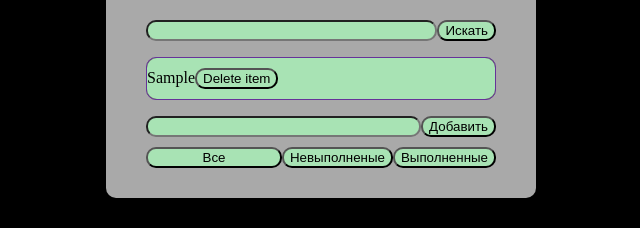
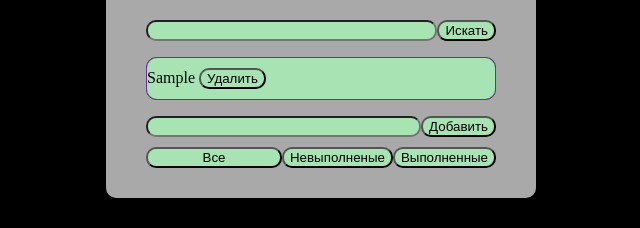
Before and after one commit to Coddyxes/canDO, a plain HTML site: page index.html in a window 1280 px wide. Both pictures are taken after typing "Sample" into the empty fields and a click on the input "Добавить". Shown: the part 136-364 px from the top of the page, 319-959 px from the left. Drawn offline with Linux system fonts and the light colour scheme.

Commit message:
Кнопка закрытия теперь в template

```diff
--- a/index.html
+++ b/index.html
@@ -28,7 +28,9 @@
         </div>
     </div>
     <template class="template__task">
-        <li class="task-list__task"></li>
+        <li class="task-list__task">
+            <button class="task__close">Удалить</button>
+        </li>
     </template>
     <script src="index.js"></script>
 </body>
--- a/index.js
+++ b/index.js
@@ -1,18 +1,15 @@
-let addedTask = document.querySelector(".content__form-add");
-let inputForm = document.querySelector(".form-add__input");
+const addedTask = document.querySelector(".content__form-add");
+const inputForm = document.querySelector(".form-add__input");
 
 addedTask.addEventListener("submit", (evt) => {
   evt.preventDefault();
-  let taskList = document.querySelector(".content__task-list");
-  let template = document.querySelector(".template__task").content.cloneNode(true);
-  let deleteButton = document.createElement("button");
-  let dltBtnText = document.createTextNode("Delete item");
-  deleteButton.appendChild(dltBtnText);
+  const taskList = document.querySelector(".content__task-list");
+  const template = document.querySelector(".template__task").content.cloneNode(true);
+  const deleteButton = template.querySelector("button");
   deleteButton.onclick = function(){
    this.parentElement.remove();
   };
-  template.querySelector("li").append(inputForm.value);
-  template.querySelector("li").append(deleteButton);
+  template.querySelector("li").prepend(inputForm.value);
   taskList.appendChild(template);
   inputForm.value = "";
 });
```
